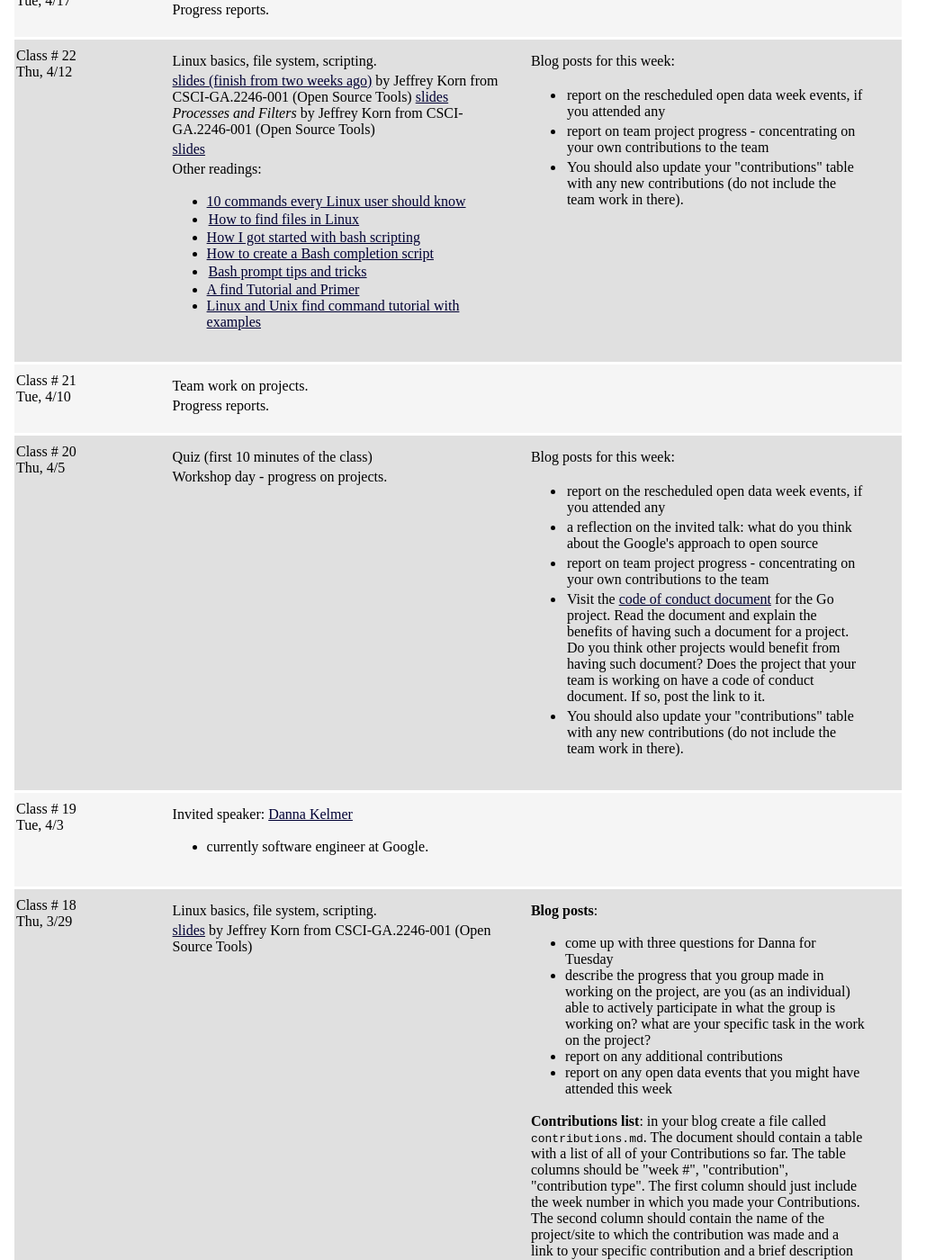
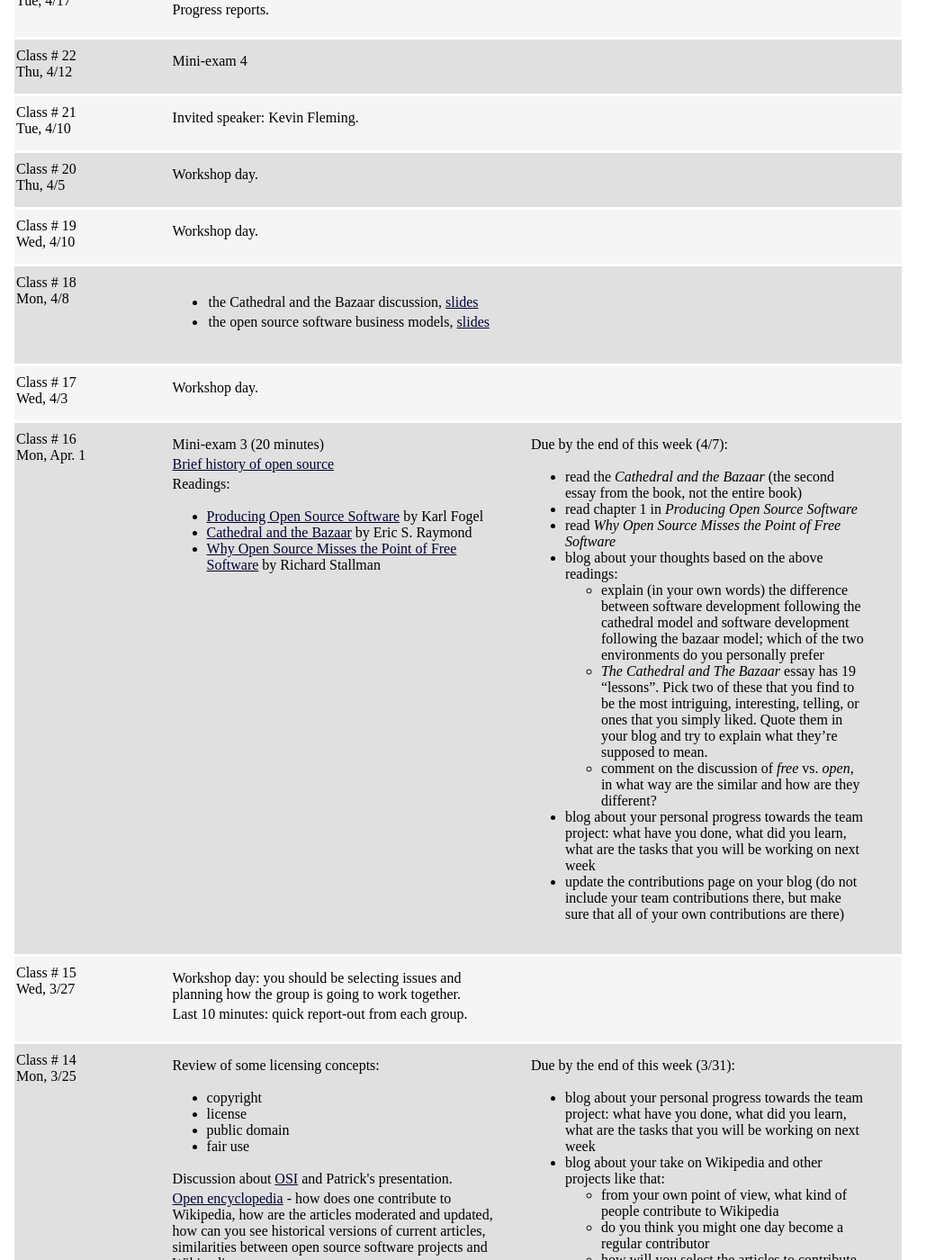
Before and after one commit to joannakl/ossd_s19, a Jekyll site: the page built from daily_all.html, in a window 1280 px wide and 1400 px high, scrolled down 1195 px. Shown: the whole window at 90% size, without its empty margins (0-1049 px from the left). Built offline with Jekyll 4.4.1, drawn with Linux system fonts in a browser that asks for light colours; comment, search, counter and statistics services are not loaded; some of the changed text lies outside the part shown.

Commit message:
adding week 9 and 10 dailies

```diff
--- a/_includes/daily/18.markdown
+++ b/_includes/daily/18.markdown
@@ -3,18 +3,19 @@
 <div class="column_date">
 
 Class # 18 <br>
-Thu, 3/29
+Mon, 4/8
 
 </div>
 
 <div class="column_materials">
 <p markdown="block">
 
-Linux basics, file system, scripting.
+- the Cathedral and the Bazaar discussion, [slides](slides/cathedral_bazaar_lessons.html)
+
+- the open source software business models, [slides](slides/business_models.html)
 
 
-[slides](https://docs.google.com/presentation/d/16_IA7T0sWS7FwyHHuJmtCVy7Jnc7s18eTjkk4kylwoc/preview#slide=id.p14) by
-Jeffrey Korn from CSCI-GA.2246-001 (Open Source Tools)
+
 
 
 
@@ -25,6 +26,7 @@ Jeffrey Korn from CSCI-GA.2246-001 (Open Source Tools)
 <div class="column_assign">
 <p markdown="block">
 
+<!--
 __Blog posts__:
 - come up with three questions for Danna for Tuesday
 - describe the progress that you group made in working on the project,
@@ -58,6 +60,7 @@ Make sure that you have __access to a Linux-like environment__:
 - for Windows, you can use the Ubuntu subsystem, setup a virtual machine or use
 Cloud 9 (talk to me if you need help with any of that - I have a virtual machine image
   that you can use, I also have a Cloud 9 team account that I can give you access to).
+-->
 
 </p>
 </div>
--- a/_includes/daily/19.markdown
+++ b/_includes/daily/19.markdown
@@ -4,15 +4,15 @@
 <div class="column_date">
 
 Class # 19 <br>
-Tue, 4/3
+Wed, 4/10
 
 </div>
 
 <div class="column_materials">
 <p markdown="block">
 
-Invited speaker: [Danna Kelmer](https://www.linkedin.com/in/dannakelmer/)
-- currently software engineer at Google.
+
+Workshop day.
 
 </p>
 </div>
--- a/_includes/daily/20.markdown
+++ b/_includes/daily/20.markdown
@@ -10,9 +10,7 @@ Thu, 4/5
 <div class="column_materials">
 <p markdown="block">
 
-Quiz (first 10 minutes of the class)
-
-Workshop day - progress on projects.
+Workshop day.
 
 
 </p>
@@ -20,7 +18,7 @@ Workshop day - progress on projects.
 
 <div class="column_assign">
 <p markdown="block">
-
+<!--
 Blog posts for this week:
 
 - report on the rescheduled open data week events, if you attended any
@@ -36,7 +34,7 @@ post the link to it.
 
 - You should also update your "contributions" table with any new contributions
 (do not include the team work in there).
-
+-->
 </p>
 </div>
 
--- a/_includes/daily/21.markdown
+++ b/_includes/daily/21.markdown
@@ -11,9 +11,7 @@ Tue, 4/10
 <div class="column_materials">
 <p markdown="block">
 
-Team work on projects.
-
-Progress reports.
+Invited speaker: Kevin Fleming.
 
 </p>
 </div>
--- a/_includes/daily/22.markdown
+++ b/_includes/daily/22.markdown
@@ -10,37 +10,14 @@ Thu, 4/12
 <div class="column_materials">
 <p markdown="block">
 
-Linux basics, file system, scripting.
-
-
-[slides (finish from two weeks ago)](https://docs.google.com/presentation/d/16_IA7T0sWS7FwyHHuJmtCVy7Jnc7s18eTjkk4kylwoc/preview#slide=id.p14) by
-Jeffrey Korn from CSCI-GA.2246-001 (Open Source Tools)
-[slides](https://docs.google.com/presentation/d/1vxEwFMY1HZX8G9tLUoiM-ImTecbyGnyKdeddeyzLMxU/preview#slide=id.p7) _Processes and Filters_ by
-Jeffrey Korn from CSCI-GA.2246-001 (Open Source Tools)
-
-
-[slides](slides/week11/useful_commands.html)
-
-Other readings:
-
-- [10 commands every Linux user should know](https://opensource.com/article/18/4/10-commands-new-linux-users?utm_medium=Email&utm_campaign=weekly&sc_cid=701f2000000ZyfmAAC)
-- [How to find files in Linux](https://opensource.com/article/18/4/how-find-files-linux?utm_medium=Email&utm_campaign=weekly&sc_cid=701f2000000ZyfmAAC)
-
-- [How I got started with bash scripting](https://opensource.com/article/17/5/how-i-learned-bash-scripting)
-- [How to create a Bash completion script](https://opensource.com/article/18/3/creating-bash-completion-script)
-- [Bash prompt tips and tricks](https://opensource.com/article/17/7/bash-prompt-tips-and-tricks)
-
-- [A find Tutorial and Primer](https://danielmiessler.com/study/find/)
-- [Linux and Unix find command tutorial with examples](https://shapeshed.com/unix-find/)
-
-
+Mini-exam 4
 
 </p>
 </div>
 
 <div class="column_assign">
 <p markdown="block">
-
+<!--
 Blog posts for this week:
 
 - report on the rescheduled open data week events, if you attended any
@@ -49,7 +26,7 @@ Blog posts for this week:
 
 - You should also update your "contributions" table with any new contributions
 (do not include the team work in there).
-
+-->
 </p>
 </div>
 
```
Also changed, not shown: daily.html (+4 -4 lines).
